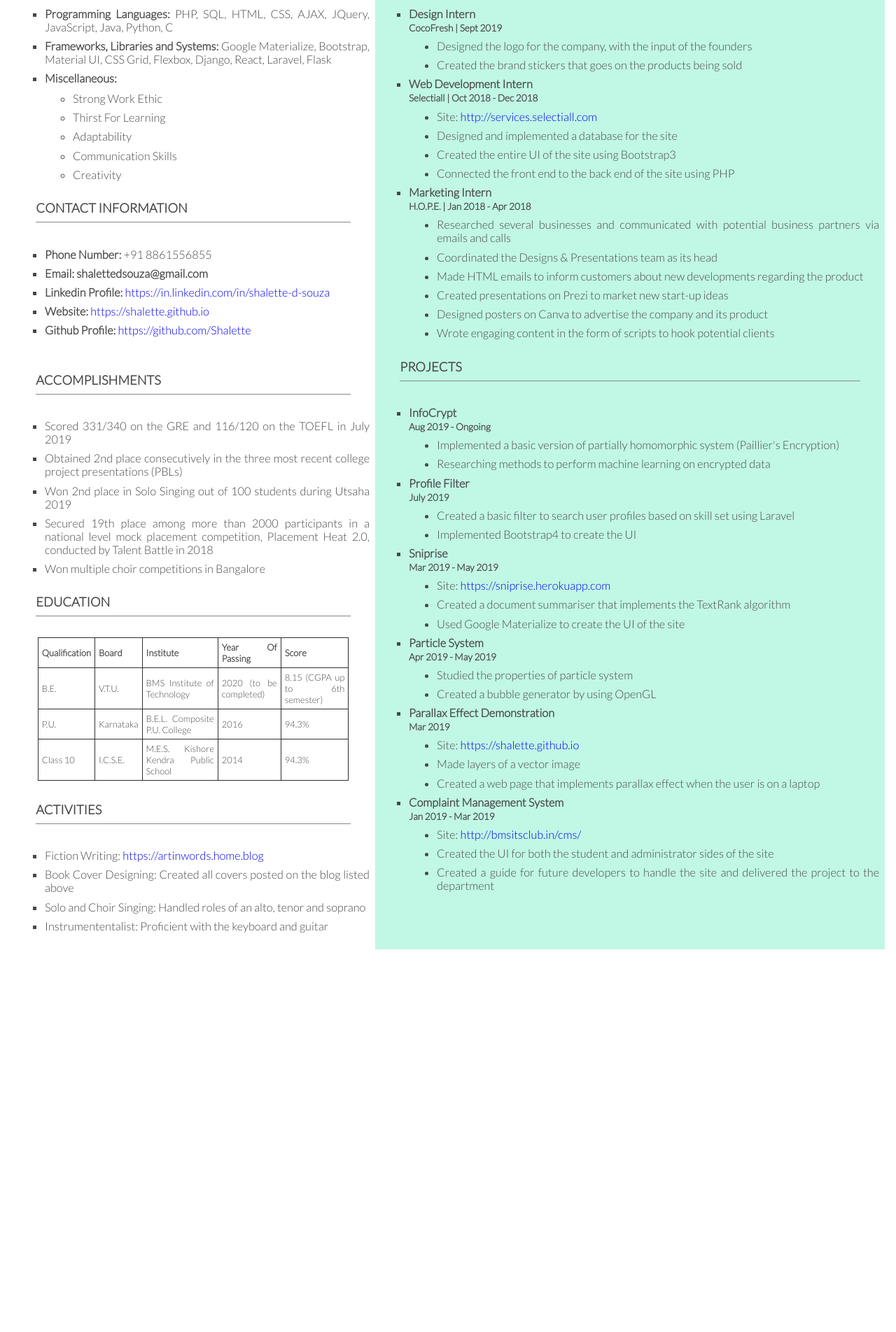
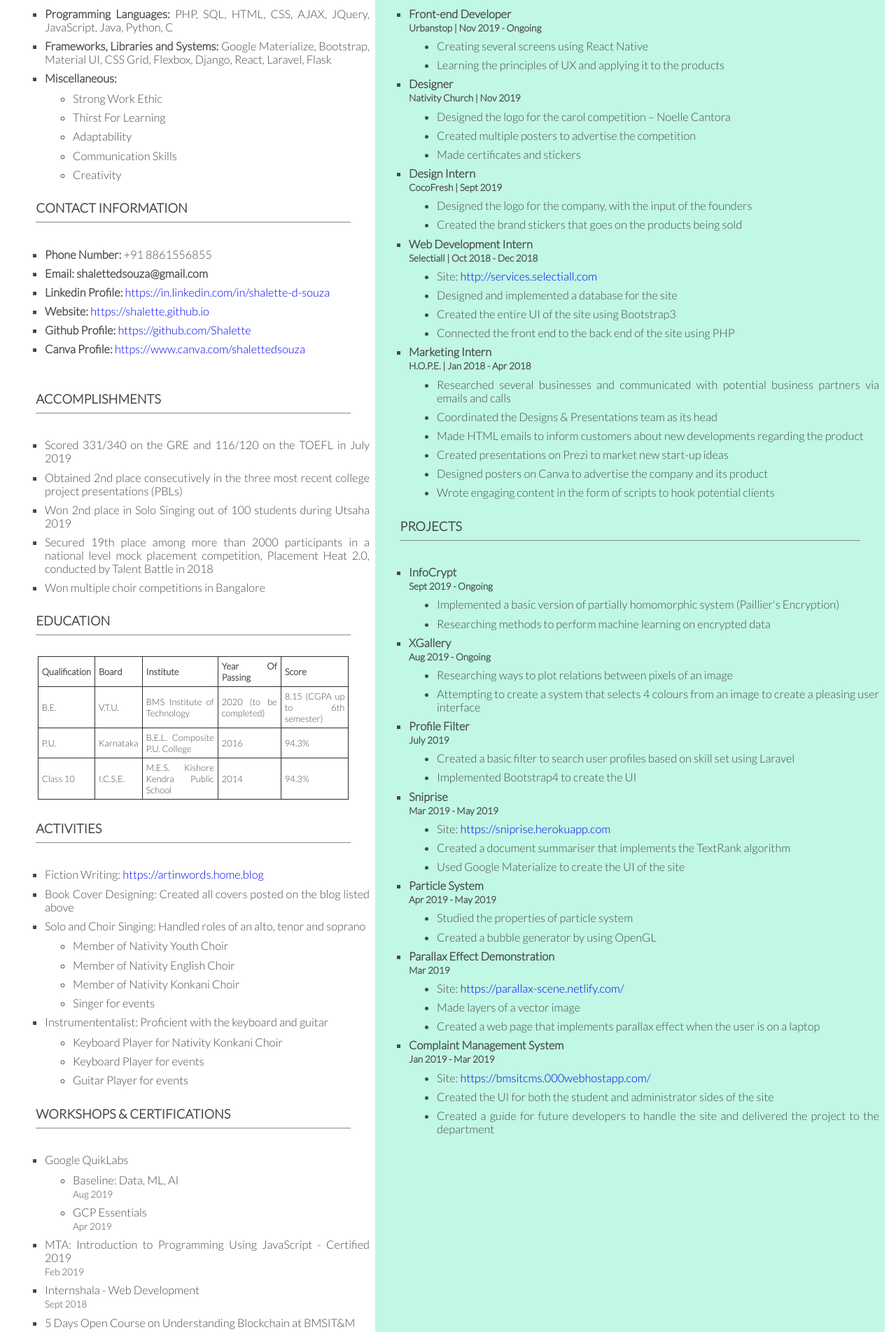
Before and after one commit to Shalette/react-resume, a React (Create React App) app: page / in a window 1280 px wide. Shown: the part 460-2364 px from the top of the page at 70% size. Before the commit the page ends 1817 px from the top, so only its background shows below. Built offline with nearby package versions, Linux system fonts and the light colour scheme.

Commit message:
Improved

```diff
--- a/src/App.js
+++ b/src/App.js
@@ -60,7 +60,6 @@
 const useStyles = makeStyles({
   root: {
     textAlign: 'justify',
-
     background: 'white',
     padding: '1em',
     height: '100vh',
@@ -98,12 +97,30 @@
         <p>Front end developer &amp; student at BMSIT&nbsp;&&nbsp;M</p>
         <h5>CAREER OBJECTIVES</h5>
         <Line></Line>
-        <Summary>Currently pursuing B.E. in Computer Science & Engineering in BMS Institute of Technology. Will graduate in the year 2020. As a passionate web developer and designer, I strive to work hard to increase my knowledge. My goal is to become a UI/UX designer and to do an MS in Human Computer Interaction. </Summary>
+        <Summary>Currently pursuing B.E. in Computer Science & Engineering in BMS Institute of Technology. Will graduate in the year 2020. As a passionate web developer and designer, I strive to work hard to increase my knowledge. My goal is to become a UI/UX designer and to do an MS in Human Computer Interaction.
+        {/* <br/><br/>
+         <center><small>View the most recent version of this resume at <Link style={{color: "#d3d3d3"}} target="_blank" href="https://shalette-resume.herokuapp.com">https://shalette-resume.herokuapp.com
+          </Link></small>
+          </center> */}
+          </Summary>
       </Grid>
 
       <Grid id="right" className={classes.right} item sm={12} md={7}>
       <Heading>Experience</Heading>
       <ListMain>
+
+      <ListItem><b>Front-end Developer<br /><small>Urbanstop | Nov 2019 - Ongoing</small></b></ListItem>
+      <ListInfo>
+        <ListItem>Creating several screens using React Native</ListItem>
+        <ListItem>Learning the principles of UX and applying it to the products</ListItem>
+      </ListInfo>
+
+      <ListItem><b>Designer<br/><small>Nativity Church | Nov 2019</small></b></ListItem>
+      <ListInfo>
+        <ListItem>Designed the logo for the carol competition – Noelle Cantora</ListItem>
+        <ListItem>Created multiple posters to advertise the competition</ListItem>
+        <ListItem>Made certificates and stickers</ListItem>
+      </ListInfo>
 
       <ListItem><b>Design Intern<br /><small>CocoFresh | Sept 2019</small></b></ListItem>
       <ListInfo>
@@ -133,10 +150,16 @@
       <Heading>Projects</Heading>
 
       <ListMain>
-      <ListItem><b>InfoCrypt<br /><small>Aug 2019 - Ongoing</small></b></ListItem>
+      <ListItem><b>InfoCrypt<br /><small>Sept 2019 - Ongoing</small></b></ListItem>
       <ListInfo>
         <ListItem>Implemented a basic version of partially homomorphic system (Paillier's Encryption)</ListItem>
         <ListItem>Researching methods to perform machine learning on encrypted data</ListItem>
+      </ListInfo>
+
+      <ListItem><b>XGallery<br /><small>Aug 2019 - Ongoing</small></b></ListItem>
+      <ListInfo>
+        <ListItem>Researching ways to plot relations between pixels of an image</ListItem>
+        <ListItem>Attempting to create a system that selects 4 colours from an image to create a pleasing user interface</ListItem>
       </ListInfo>
 
       <ListItem><b>Profile Filter<br /><small>July 2019</small></b></ListItem>
@@ -163,7 +186,7 @@
       <ListItem><b>Parallax Effect Demonstration<br /><small>Mar 2019</small></b></ListItem>
       <ListInfo>
         <ListItem>Site:&nbsp;
-          <Link target="_blank" href="https://shalette.github.io/">https://shalette.github.io
+          <Link target="_blank" href="https://parallax-scene.netlify.com/">https://parallax-scene.netlify.com/
           </Link></ListItem>
         <ListItem>Made layers of a vector image</ListItem>
         <ListItem>Created a web page that implements parallax effect when the user is on a laptop</ListItem>
@@ -171,7 +194,7 @@
 
       <ListItem><b>Complaint Management System<br /><small>Jan 2019 - Mar 2019</small></b></ListItem>
       <ListInfo>
-        <ListItem>Site:&nbsp;<Link target="_blank" href="https://bmsitcms.000webhostapp.com/">http://bmsitsclub.in/cms/
+        <ListItem>Site:&nbsp;<Link target="_blank" href="https://bmsitcms.000webhostapp.com/">https://bmsitcms.000webhostapp.com/
         </Link></ListItem>
         <ListItem>Created the UI for both the student and administrator sides of the site</ListItem>
         <ListItem>Created a guide for future developers to handle the site and delivered the project to the department</ListItem>
@@ -210,6 +233,10 @@
         <ListItem><b>Github&nbsp;Profile:</b>
           <Link target="_blank" href="https://github.com/Shalette">
           &nbsp;https://github.com/Shalette</Link>
+        </ListItem>
+        <ListItem><b>Canva&nbsp;Profile:</b>
+          <Link target="_blank" href="https://www.canva.com/shalettedsouza">
+          &nbsp;https://www.canva.com/shalettedsouza</Link>
         </ListItem>
       </ListMain>
       <Heading style={{paddingTop: '23px'}}>Accomplishments</Heading>
@@ -256,8 +283,35 @@
       <ListMain>
         <ListItem>Fiction Writing: <Link href="https://artinwords.home.blog/">https://artinwords.home.blog</Link></ListItem>
         <ListItem>Book Cover Designing: Created all covers posted on the blog listed above</ListItem>
-        <ListItem>Solo and Choir Singing: Handled roles of an alto, tenor and soprano</ListItem>
-        <ListItem>Instrumententalist: Proficient with the keyboard and guitar</ListItem>
+        <ListItem>Solo and Choir Singing: Handled roles of an alto, tenor and soprano
+          <ListSub>
+              <ListItem>Member of Nativity Youth Choir</ListItem>
+              <ListItem>Member of Nativity English Choir</ListItem>
+              <ListItem>Member of Nativity Konkani Choir</ListItem>
+              <ListItem>Singer for events</ListItem>
+          </ListSub>
+        </ListItem>
+        <ListItem>Instrumententalist: Proficient with the keyboard and guitar
+          <ListSub>
+              <ListItem>Keyboard Player for Nativity Konkani Choir</ListItem>
+              <ListItem>Keyboard Player for events</ListItem>
+              <ListItem>Guitar Player for events</ListItem>
+          </ListSub>
+        </ListItem>
+      </ListMain>
+
+      <Heading>Workshops &amp; Certifications</Heading>
+      <ListMain>
+        <ListItem>Google QuikLabs
+          <ListSub>
+              <ListItem>Baseline: Data, ML, AI <br /><small>Aug 2019</small></ListItem>
+              <ListItem>GCP Essentials<br /><small>Apr 2019</small></ListItem>
+          </ListSub>
+        </ListItem>
+        <ListItem>MTA: Introduction to Programming Using JavaScript - Certified 2019<br /><small>Feb 2019 </small></ListItem>
+        <ListItem>Internshala - Web Development<br /><small>Sept 2018</small></ListItem>
+        <ListItem>5 Days Open Course on Understanding Blockchain at BMSIT&M<br /><small>Aug 2018</small>
+        </ListItem>
       </ListMain>
       </Grid>
 
```
Also changed, not shown: 1 other file (tests, documents, lock files or other folders).
